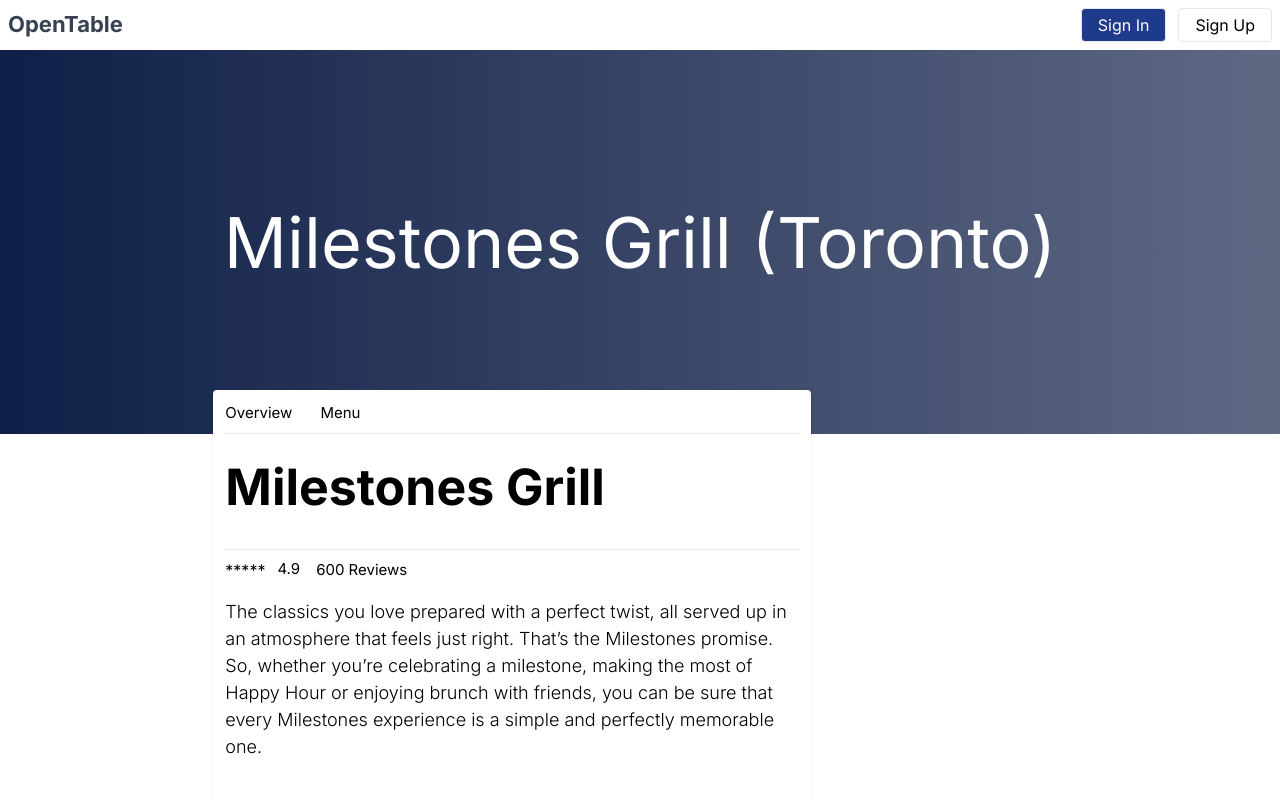
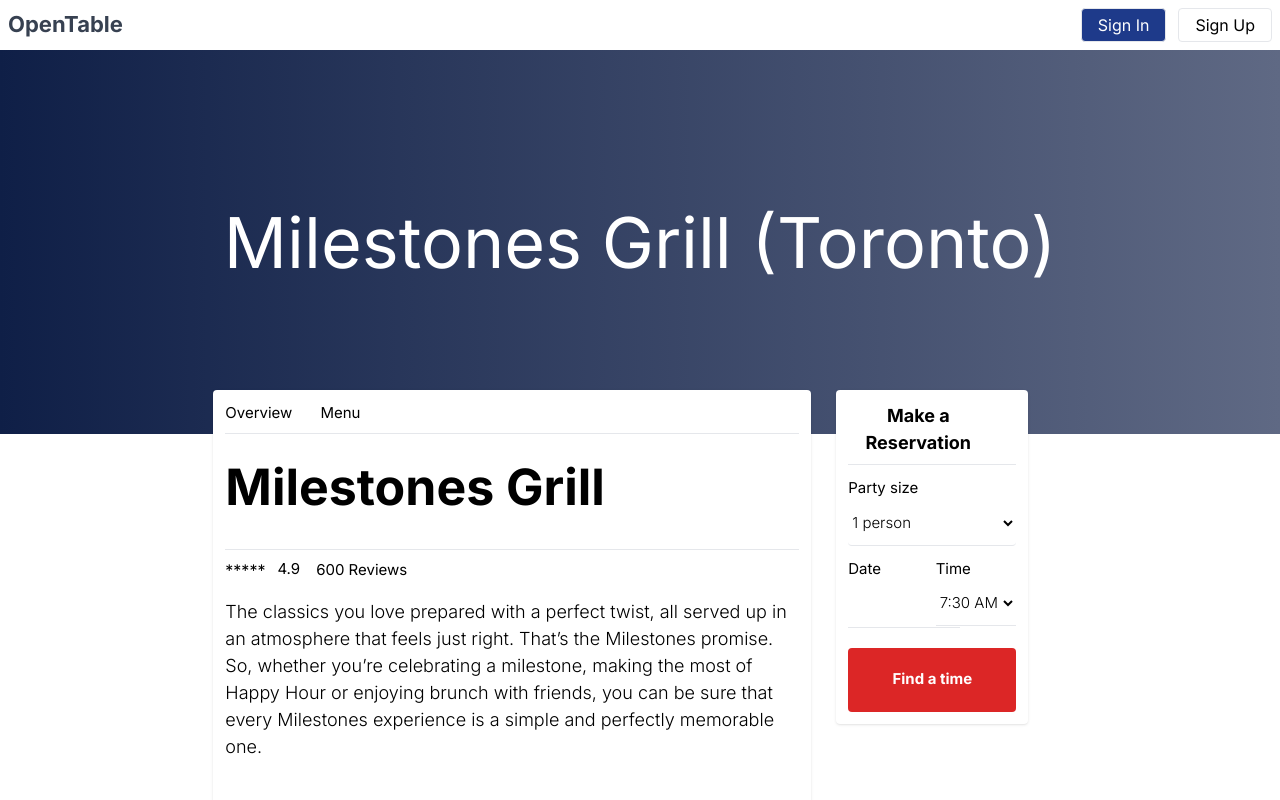
Before and after one commit to MihailMatveichuk/OpenTable-NextJS, a Next.js app in the folder open-table-nextjs/: page / in a window 1280 px wide. Shown: the top 800 px of the page. Built offline with nearby package versions, Linux system fonts and the light colour scheme.

Commit message:
feat: add description left side

```diff
--- a/open-table-nextjs/src/app/globals.css
+++ b/open-table-nextjs/src/app/globals.css
@@ -92,6 +92,6 @@
 
 @media (prefers-color-scheme: dark) {
   html {
-    color-scheme: dark;
+    color-scheme: blue;
   }
 }
--- a/open-table-nextjs/src/app/page.tsx
+++ b/open-table-nextjs/src/app/page.tsx
@@ -143,7 +143,56 @@
             </div>
             {/* reviews */}
           </div>
+          {/* reservation card portion */}
+          <div className="w-[27%] relative text-reg">
+            <div className="fixed w-[15%] bg-white rounded p-3 shadow">
+              <div className="text-center border-b pb-2 font-bold">
+                <div className="h4 mr-7 text-lg">Make a Reservation</div>
+              </div>
+              <div className="my-3 flex flex-col">
+                <label htmlFor="">Party size</label>
+                <select
+                  name=""
+                  className="py-3 border-b rounded font-light bg-white"
+                  id=""
+                >
+                  <option value="">1 person</option>
+                  <option value="">2 people</option>
+                </select>
+              </div>
+              <div className="flex justify-between">
+                <div className="flex flex-col w-[48%]">
+                  <label htmlFor="">Date</label>
+                  <input
+                    type="text"
+                    className="bg-white outline-none border-b py-3 font-light w-28"
+                  />
+                </div>
+                <div className="flex flex-col w-[48%]">
+                  <label htmlFor="">Time</label>
+                  <select
+                    name=""
+                    className="py-3
+                    border-b
+                    font-light
+                    bg-white
+                    outline-white"
+                    id=""
+                  >
+                    <option value="">7:30 AM</option>
+                    <option value="">9:30 AM</option>
+                  </select>
+                </div>
+              </div>
+              <div className="mt-5">
+                <button className="bg-red-600 rounded w-full px-4 text-white font-bold h-16">
+                  Find a time
+                </button>
+              </div>
+            </div>
+          </div>
         </div>
+        {/* reservation card portion */}
         {/* description portion */}
       </main>
     </main>
```
